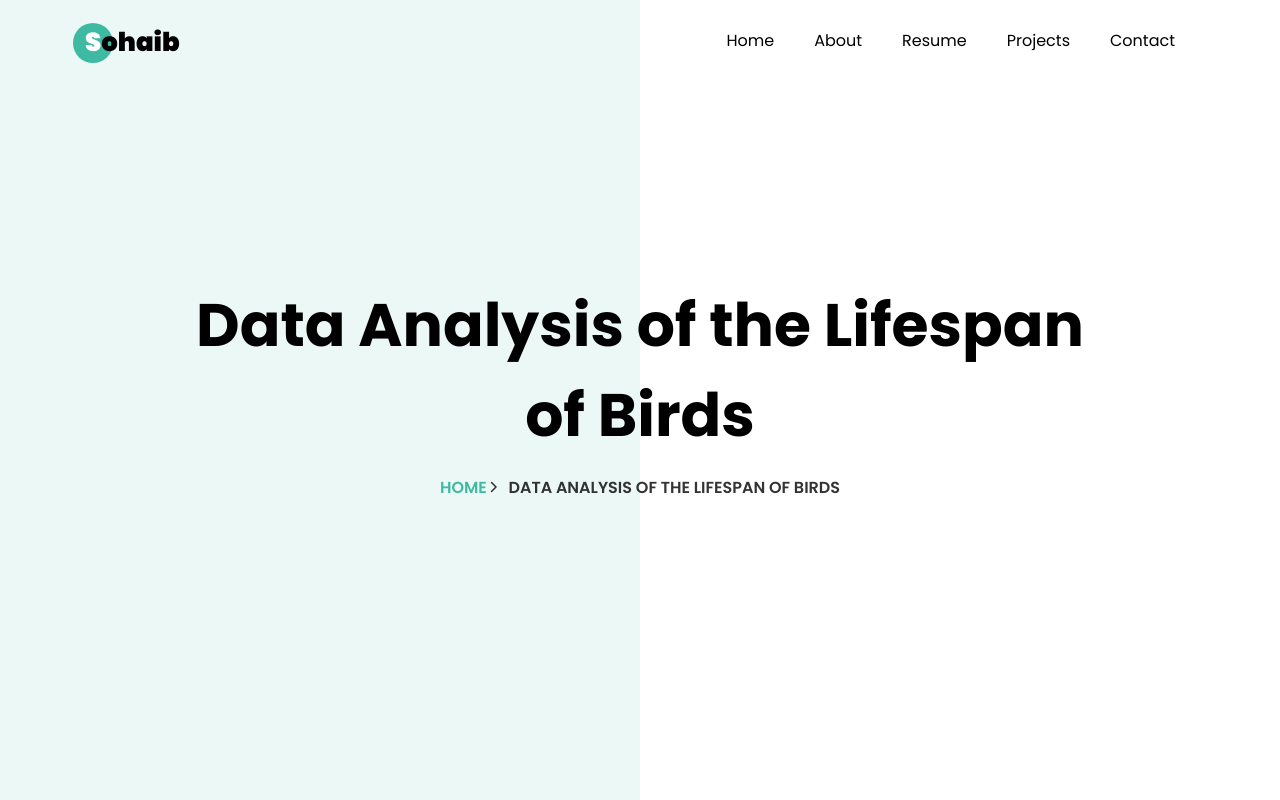
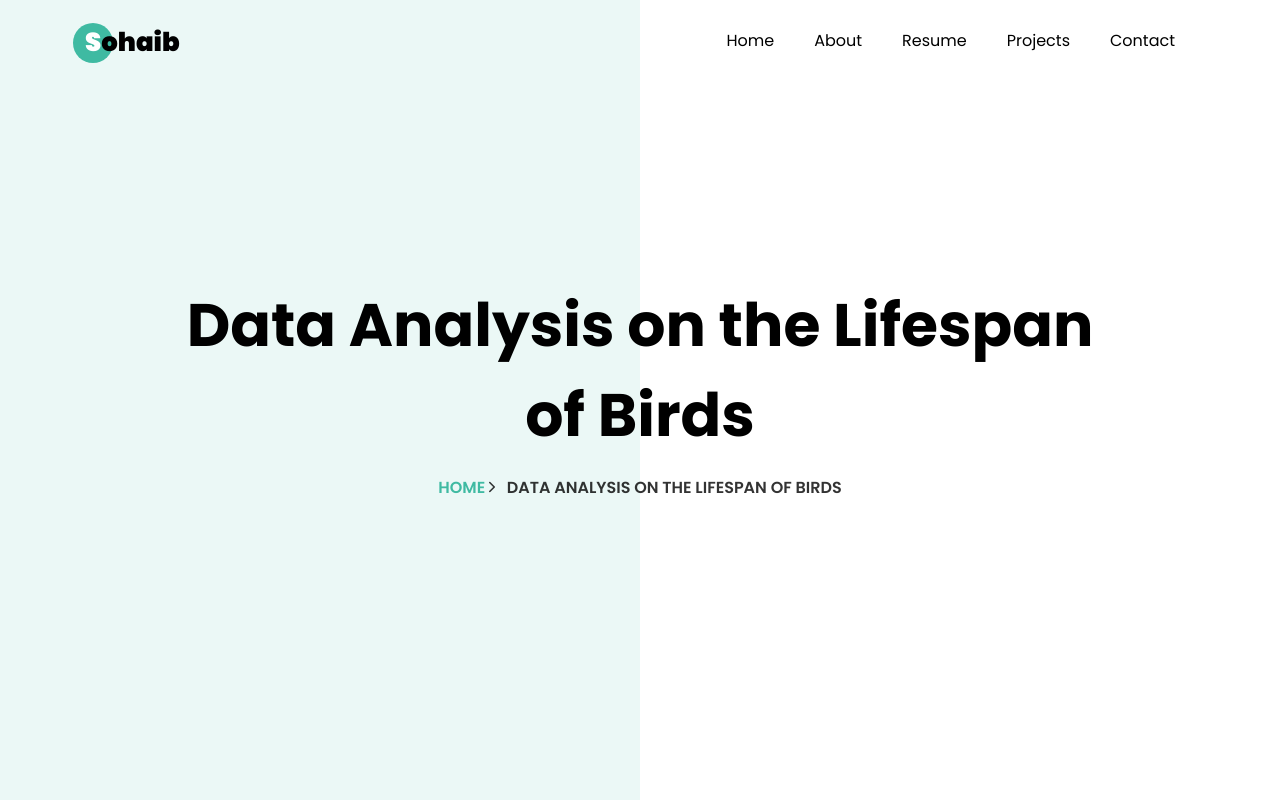
Before and after one commit to suhaibashraf/suhaibashraf.github.io, a plain HTML site: page dab.html in a window 1280 px wide. Shown: the top 800 px of the page. Drawn offline with Linux system fonts and the light colour scheme; files whose address does not match are found by name.

Commit message:
grammer correction

```diff
--- a/dab.html
+++ b/dab.html
@@ -1,7 +1,7 @@
 <!DOCTYPE html>
 <html lang="en">
   <head>
-    <title>Portfolio | Data Analysis of the Lifespan of Birds</title>
+    <title>Portfolio | Data Analysis on the Lifespan of Birds</title>
     <meta charset="utf-8">
     <meta name="viewport" content="width=device-width, initial-scale=1, shrink-to-fit=no">
 
@@ -49,10 +49,10 @@
         <div class="row no-gutters slider-text js-fullheight justify-content-center align-items-center">
           <div class="col-lg-10 ftco-animate d-flex align-items-center">
           	<div class="text text-center">
-          		<h1 class="mb-3 bread">Data Analysis of the Lifespan of Birds</h1>
+          		<h1 class="mb-3 bread">Data Analysis on the Lifespan of Birds</h1>
 	            <p class="breadcrumbs">
 					<span class="mr-2"><a href="">Home <i class="ion-ios-arrow-forward"></i></a></span>
-					<span>Data Analysis of the Lifespan of Birds</span>
+					<span>Data Analysis on the Lifespan of Birds</span>
 				</p>
             </div>
           </div>
```
Also changed, not shown: index.html (+1 -1 lines), tsa.html (+1 -1 lines).
